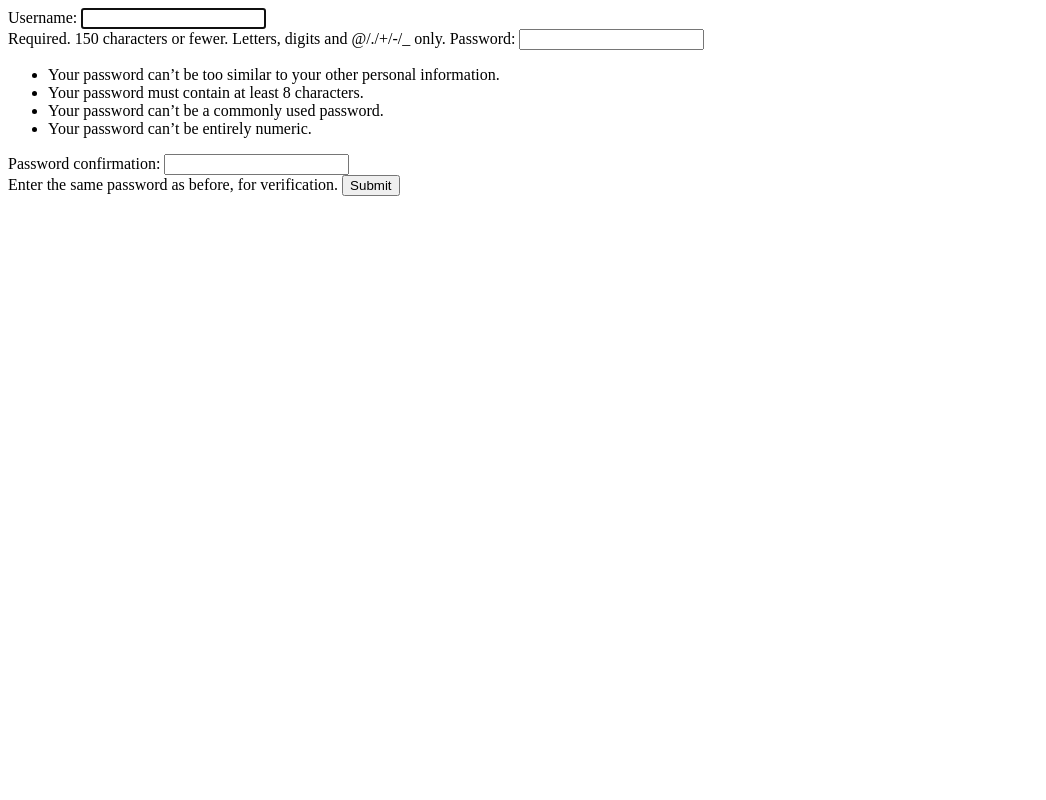
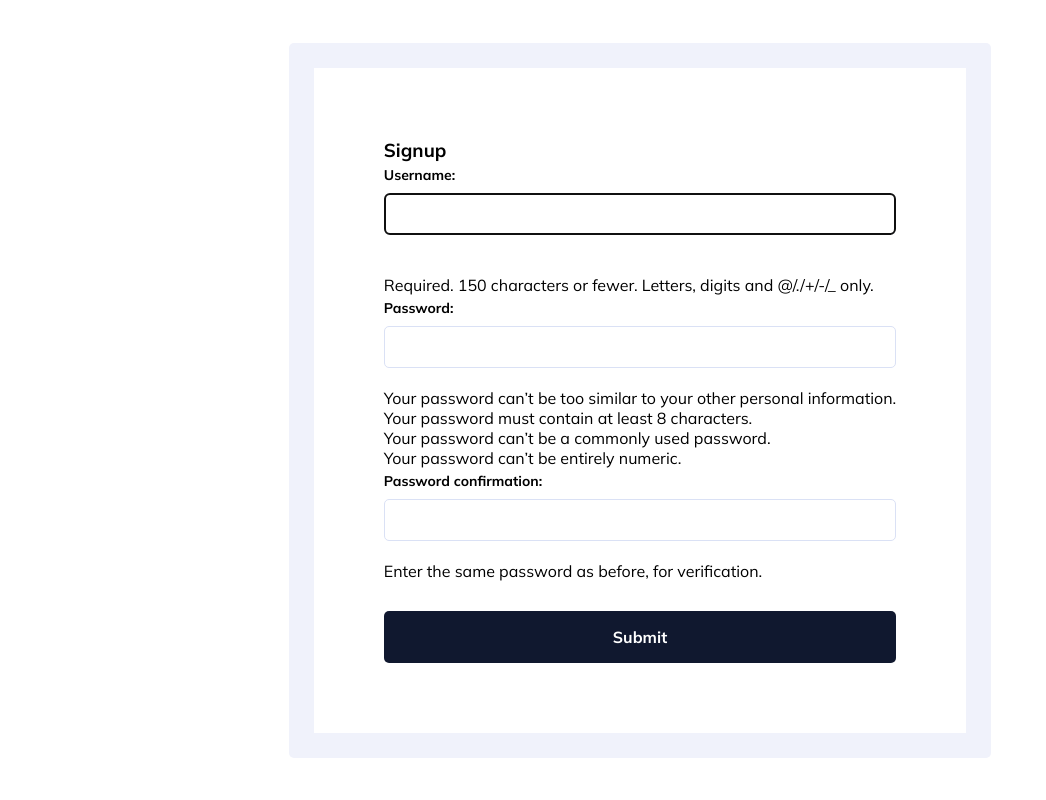
Before and after one commit to caleblind/Evangelium, a Django app: page / in a window 1280 px wide. Shown: the whole page, without its empty margins (0-1046 px from the left). Run offline with Django 4.2, Linux system fonts and the light colour scheme.

Commit message:
Styled login.html, signup.html, base.html, home.html and style.css

```diff
--- a/app/api/static/css/style.css
+++ b/app/api/static/css/style.css
@@ -2,4 +2,72 @@
   padding: 0;
   margin: 0;
   box-sizing: border-box;
+  font-family: "Mulish", sans-serif;
+  transition: 0.3s all ease-in-out;
 }
+body {
+  display: flex;
+  justify-content: center;
+  align-items: center;
+  height: 100vh;
+  background-color: #fff;
+}
+.shadow-wrap {
+  border-radius: 5px;
+  padding: 25px;
+  background-color: #f0f2fb;
+}
+.form-wrap {
+  background-color: #fff;
+  padding: 70px;
+}
+.form-wrap form * {
+  display: block;
+  width: 100%;
+}
+.form-wrap form label {
+  margin-bottom: 5px;
+  font-size: 14px;
+  font-weight: 700;
+  line-height: 26px;
+}
+.form-wrap form input {
+  padding: 12px 20px;
+  border-radius: 5px;
+  border: 1px solid #dae1f5;
+  background: #fff;
+  color: #545d7a;
+}
+#id_username {
+  margin-bottom: 20px;
+}
+.form-wrap button {
+  border-radius: 5px;
+  background: #10182f;
+  color: #fff;
+  cursor: pointer;
+  text-align: center;
+  font-size: 16px;
+  padding: 12px 68px;
+  font-weight: 700;
+  border: 1px solid transparent;
+  margin-top: 30px;
+  line-height: 26px;
+}
+.signup-link {
+  color: #10182f;
+  font-size: 15px;
+  margin-top: 20px;
+  text-align: center;
+  line-height: 25px;
+  display: block;
+  text-decoration: none;
+}
+.signup-link:hover {
+  text-decoration: underline;
+}
+.form-wrap button:hover {
+  background-color: #fff;
+  color: #10182f;
+  border-color: #10182f;
+}
--- a/app/api/templates/base.html
+++ b/app/api/templates/base.html
@@ -1,8 +1,18 @@
-</head>
-<title>Login Registration</title>
-{%load static%}
-<link rel="stylesheet" href= {%static "css/style.css"%}>
-<body/>
-{% block content%}{%endblock content%}
-</body>
+<!DOCTYPE html>
+<html lang="en">
+  <head>
+    <meta charset="UTF-8" />
+    <meta name="viewport" content="width=device-width, initial-scale=1.0" />
+    <title>Login Registration</title>
+    <link rel="preconnect" href="https://fonts.googleapis.com" />
+    <link rel="preconnect" href="https://fonts.gstatic.com" crossorigin />
+    <link
+      href="https://fonts.googleapis.com/css2?family=Mulish:wght@400;700&display=swap"
+      rel="stylesheet"
+    />
+    {%load static%} <link rel="stylesheet" href= {%static "css/style.css"%}>
+  </head>
+  <body>
+    {% block content %}{% endblock content %}
+  </body>
 </html>
--- a/app/api/templates/registration/signup.html
+++ b/app/api/templates/registration/signup.html
@@ -1,4 +1,11 @@
-<form method="POST">
-  {% csrf_token %} {{form}}
-  <button type="submit">Submit</button>
-</form>
+{% extends "base.html" %} {% block content %}
+<div class="shadow-wrap">
+  <div class="form-wrap">
+    <h3>Signup</h3>
+    <form method="POST">
+      {% csrf_token %} {{form}}
+      <button type="submit">Submit</button>
+    </form>
+    {% endblock content %}a
+  </div>
+</div>
```
Also changed, not shown: app/api/templates/registration/login.html (+8 -5 lines).
